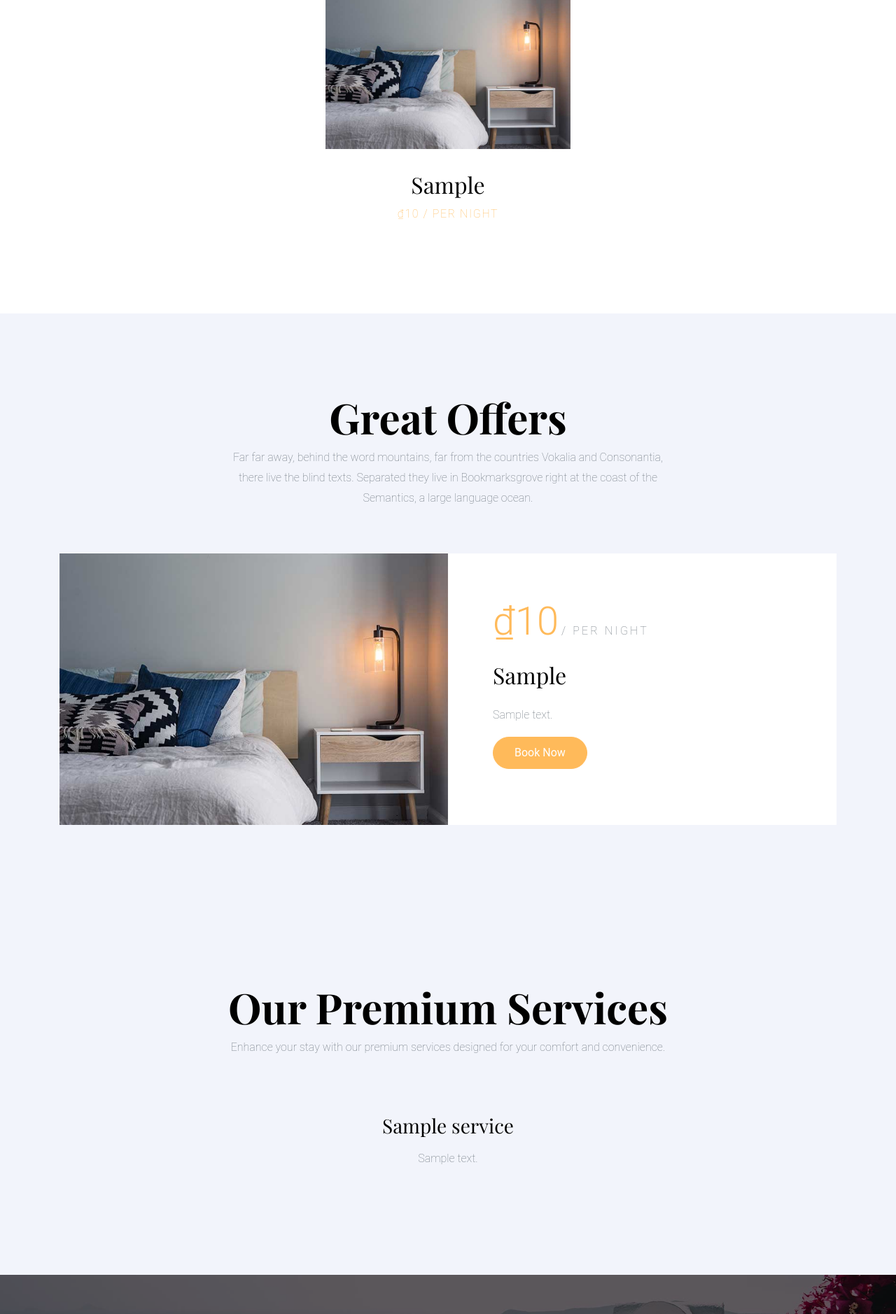
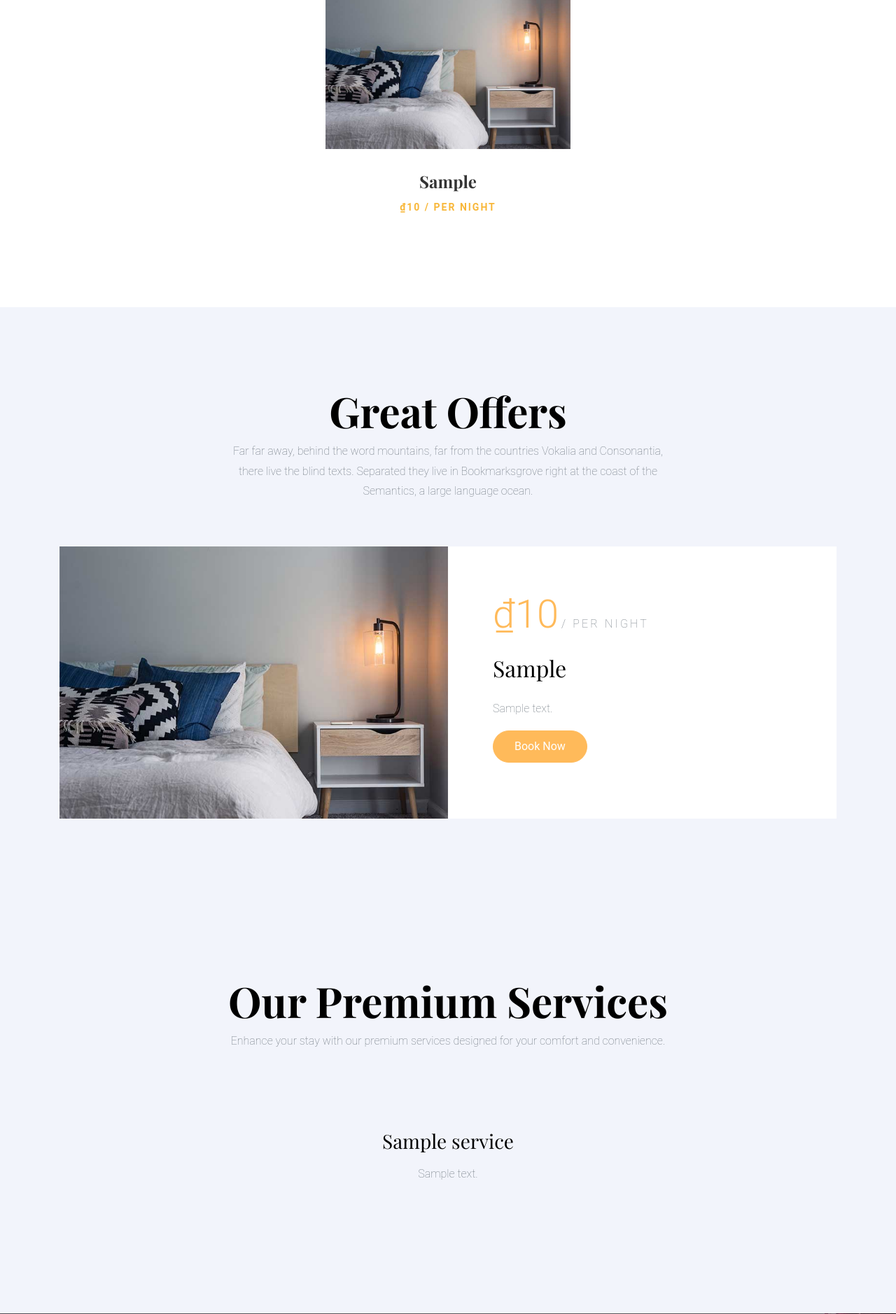
Before and after one commit to Floner1/hotel-app-test, a Django app: page /rooms/ in a window 1280 px wide. Shown: the part 1215-3093 px from the top of the page at 70% size. Run offline with Django 5.2, Linux system fonts and the light colour scheme; tables that the repository leaves empty hold one stand-in row (values such as "Sample post"); some libraries are stand-ins or nearby versions; some web fonts are replaced.

Commit message:
Update room display styling and fix date formatting
- Added custom CSS styling to rooms.html for consistent room card formatting
- Removed offset-lg-2 class from both home.html and rooms.html to center bottom rooms
- Fixed date formatting in reservation.html with better validation
- Updated ReservationService to handle room types from database directly
- Added timestamps to reservation creation in repositories.py

```diff
--- a/site1/backend/services/services.py
+++ b/site1/backend/services/services.py
@@ -250,9 +250,22 @@ class ReservationService:
         if not room_type:
             return None
         normalised = room_type.strip().lower()
+
+        # First, check if it's already a valid database room type (direct match)
+        # This handles room types coming directly from the database like '1_bed_with_window'
+        from data.models.hotel import RoomPrice
+        try:
+            if RoomPrice.objects.filter(room_type__iexact=normalised).exists():
+                return normalised
+        except Exception as e:
+            print(f"[_canonicalise_room_type] Database check error: {e}")
+
+        # Then check against aliases for backward compatibility
         for canonical, aliases in cls._ROOM_TYPE_ALIASES.items():
             if normalised in (alias.lower() for alias in aliases):
                 return canonical
+
+        # If no match found, return None
         return None
 
     @classmethod
@@ -264,8 +277,9 @@ class ReservationService:
         try:
             price_rows = RoomPrice.objects.filter(price_per_night__isnull=False).values_list('room_type', 'price_per_night')
             for room_type, price_str in price_rows:
-                canonical = cls._canonicalise_room_type(room_type or '')
-                if canonical and price_str:
+                if room_type and price_str:
+                    # Use the database room_type directly as the key (already normalized)
+                    canonical = room_type.strip().lower()
                     try:
                         # Convert string price to Decimal
                         price = Decimal(str(price_str)).quantize(Decimal('0.01'), rounding=ROUND_HALF_UP)
--- a/site1/data/repos/repositories.py
+++ b/site1/data/repos/repositories.py
@@ -87,6 +87,12 @@ class ReservationRepository:
         Returns:
             CustomerBookingInfo: The created booking object
         """
+        from django.utils import timezone
+
+        # Add timestamp fields
+        booking_data['created_at'] = timezone.now()
+        booking_data['updated_at'] = timezone.now()
+
         booking = CustomerBookingInfo(**booking_data)
         booking.save()
         return booking
--- a/site1/templates/home.html
+++ b/site1/templates/home.html
@@ -230,7 +230,7 @@
         <!-- Room Cards Grid -->
         <div class="row justify-content-center">
           {% for room in room_types %}
-          <div class="col-md-6 col-lg-4 {% if forloop.counter == 4 %}offset-lg-2{% endif %}" data-aos="fade-up">
+          <div class="col-md-6 col-lg-4" data-aos="fade-up">
             <a href="#" class="room">
               <figure class="img-wrap">
                 <img src="{% static 'images/img_' %}{{ forloop.counter }}.jpg" alt="{{ room.display }}" class="img-fluid mb-3">
--- a/site1/templates/rooms.html
+++ b/site1/templates/rooms.html
@@ -33,6 +33,47 @@
 
     <!-- Main Theme Style -->
     <link rel="stylesheet" href="{% static 'css/style.css' %}">
+
+    <!-- Custom Styles for Better Formatting -->
+    <style>
+      /* Room Cards Styling */
+      .room-info h2 {
+        font-size: 1.5rem;
+        font-weight: 600;
+        margin-bottom: 0.5rem;
+        color: #333;
+      }
+
+      .room-info span {
+        color: #f8b739;
+        font-size: 0.875rem;
+        font-weight: 600;
+        letter-spacing: 2px;
+      }
+
+      /* Services Section Styling */
+      .service {
+        padding: 2rem 1rem;
+        transition: transform 0.3s ease;
+        height: 100%;
+      }
+
+      .service:hover {
+        transform: translateY(-5px);
+      }
+
+      .service .icon {
+        color: #f8b739;
+      }
+
+      /* Services row spacing - spread items evenly */
+      .section .row {
+        display: flex;
+        flex-wrap: wrap;
+        justify-content: space-around;
+        align-items: stretch;
+      }
+    </style>
   </head>
   <body>
 
@@ -171,7 +212,7 @@
         <!-- Room Cards Grid -->
         <div class="row justify-content-center">
           {% for room in room_types %}
-          <div class="col-md-6 col-lg-4 {% if forloop.counter == 4 %}offset-lg-2{% endif %}" data-aos="fade-up">
+          <div class="col-md-6 col-lg-4" data-aos="fade-up">
             <a href="#" class="room">
               <figure class="img-wrap">
                 <img src="{% static 'images/img_' %}{{ forloop.counter }}.jpg" alt="{{ room.display }}" class="img-fluid mb-3">
```
Also changed, not shown: site1/templates/reservation.html (+25 -9 lines).
